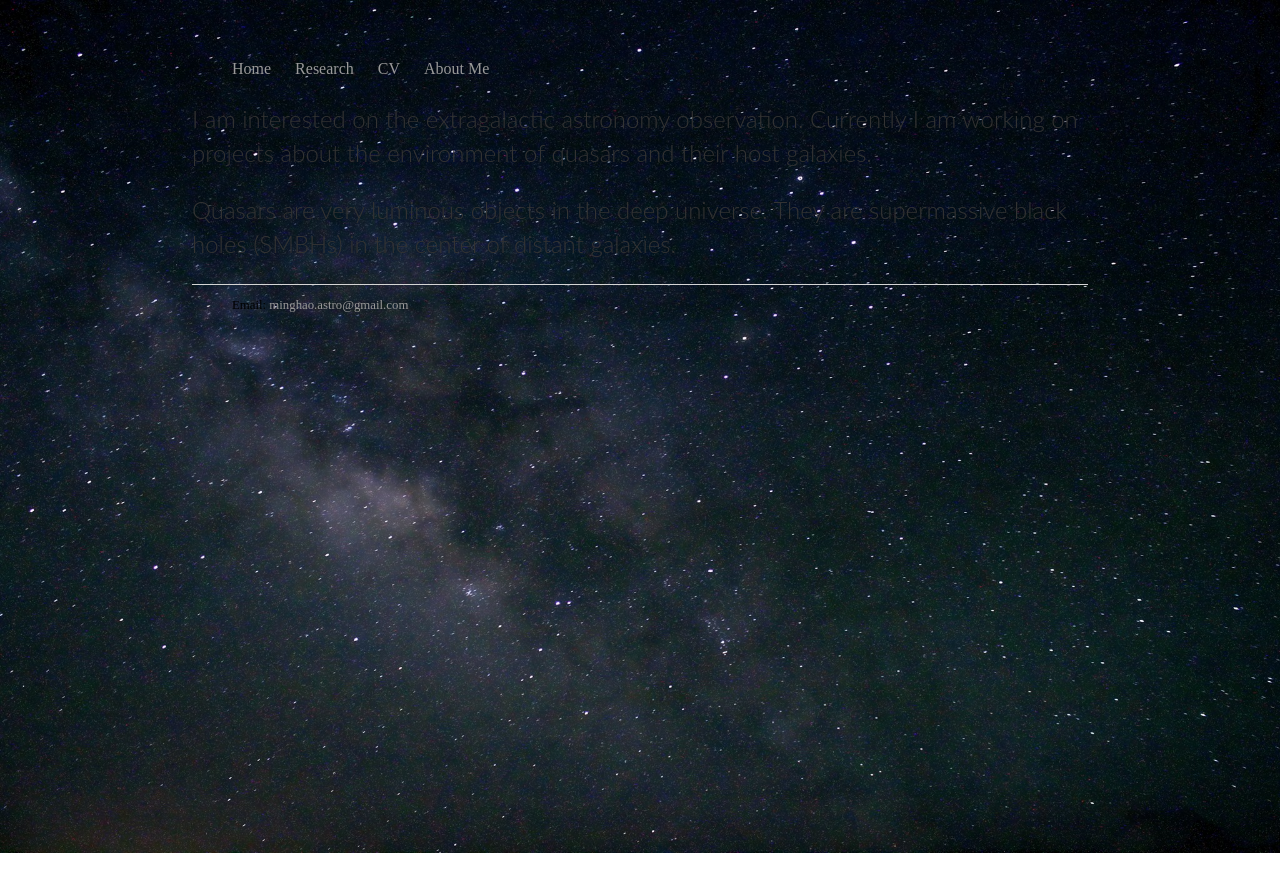
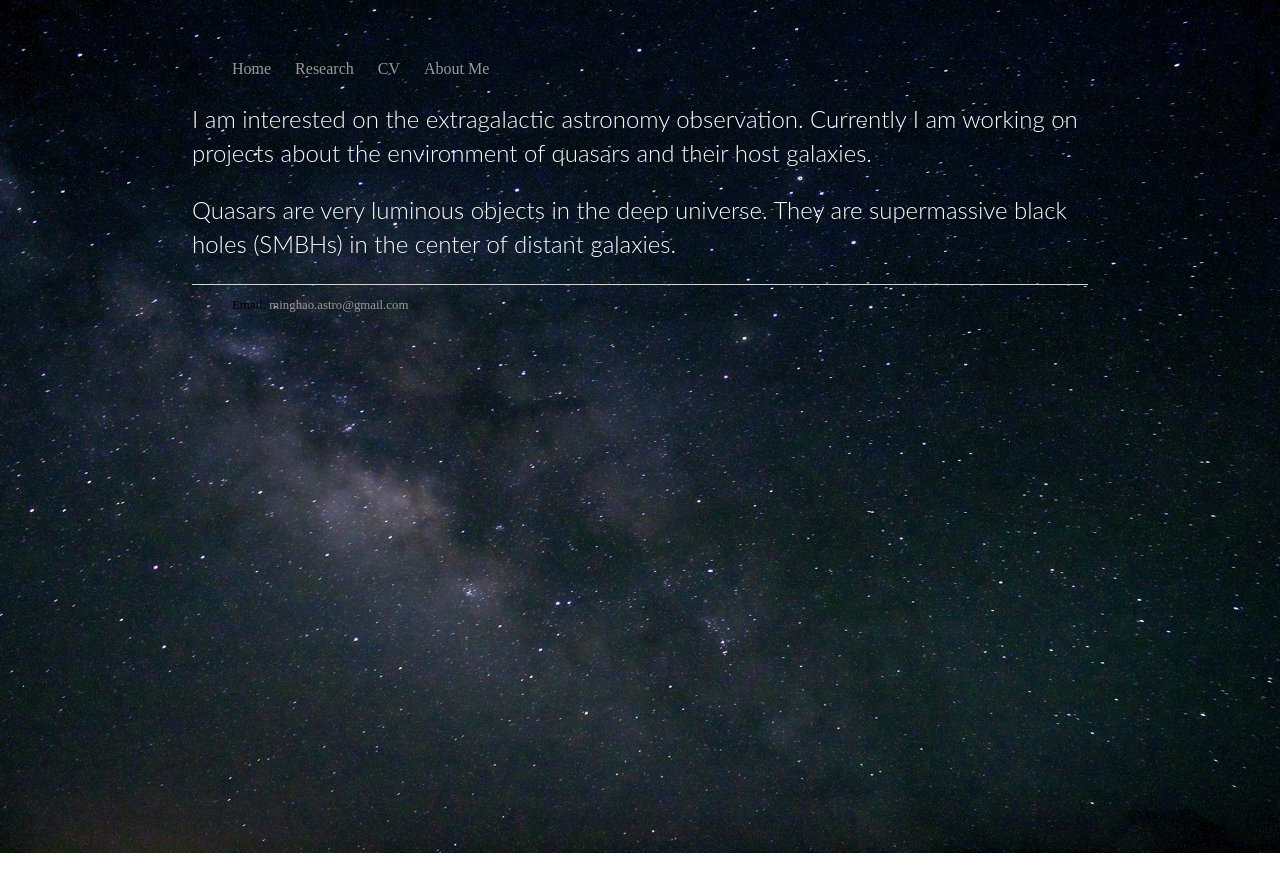
Before and after one commit to JianiDing/JianiDing.github.io, a Jekyll site: the page built from research/index.html, in a window 1280 px wide. Shown: the top 892 px of the page. Built offline with Jekyll 4.4.1, drawn with Linux system fonts in a browser that asks for light colours.

Commit message:
Update index.html

```diff
--- a/research/index.html
+++ b/research/index.html
@@ -5,12 +5,12 @@ title: Exploring the Universe
 <div class="blurb">
 	<!--h1 style="font-family:lato light">{{page.title}}</h1-->
 	<!--img src='/mw.jpg' style="float:bottom;width=contain"-->
-	<p style="font-family:lato light;color=white">
+	<p style="font-family:lato light;color:white">
 		I am interested on the extragalactic astronomy observation.
 		Currently I am working on projects about
 		the environment of quasars and their host galaxies.
 	</p>
-	<p style="font-family:lato light;color=white">
+	<p style="font-family:lato light;color:white">
 		Quasars are very luminous objects in the deep universe.
 		They are supermassive black holes (SMBHs) in the center of distant galaxies.
 	</p>
```
